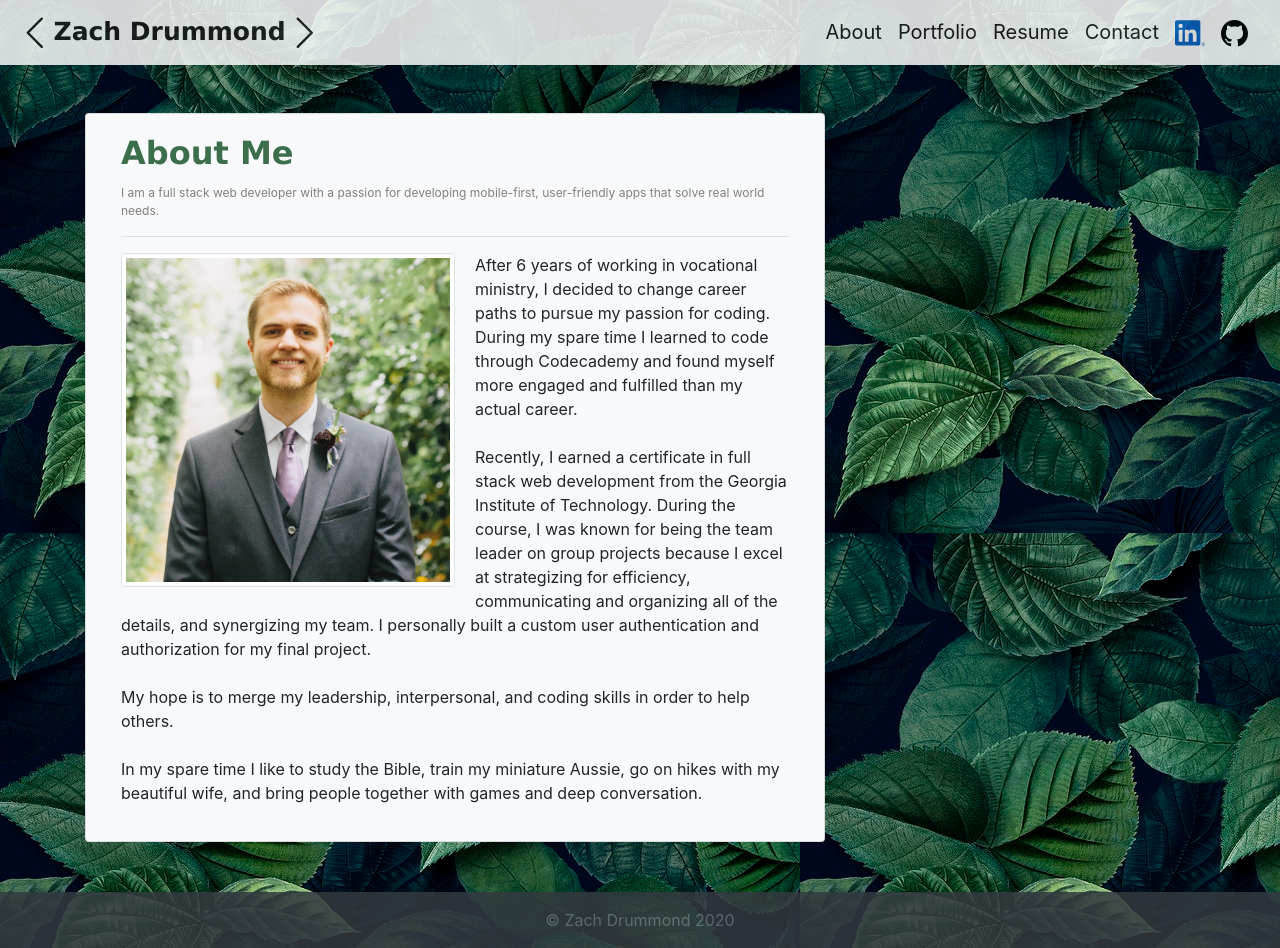
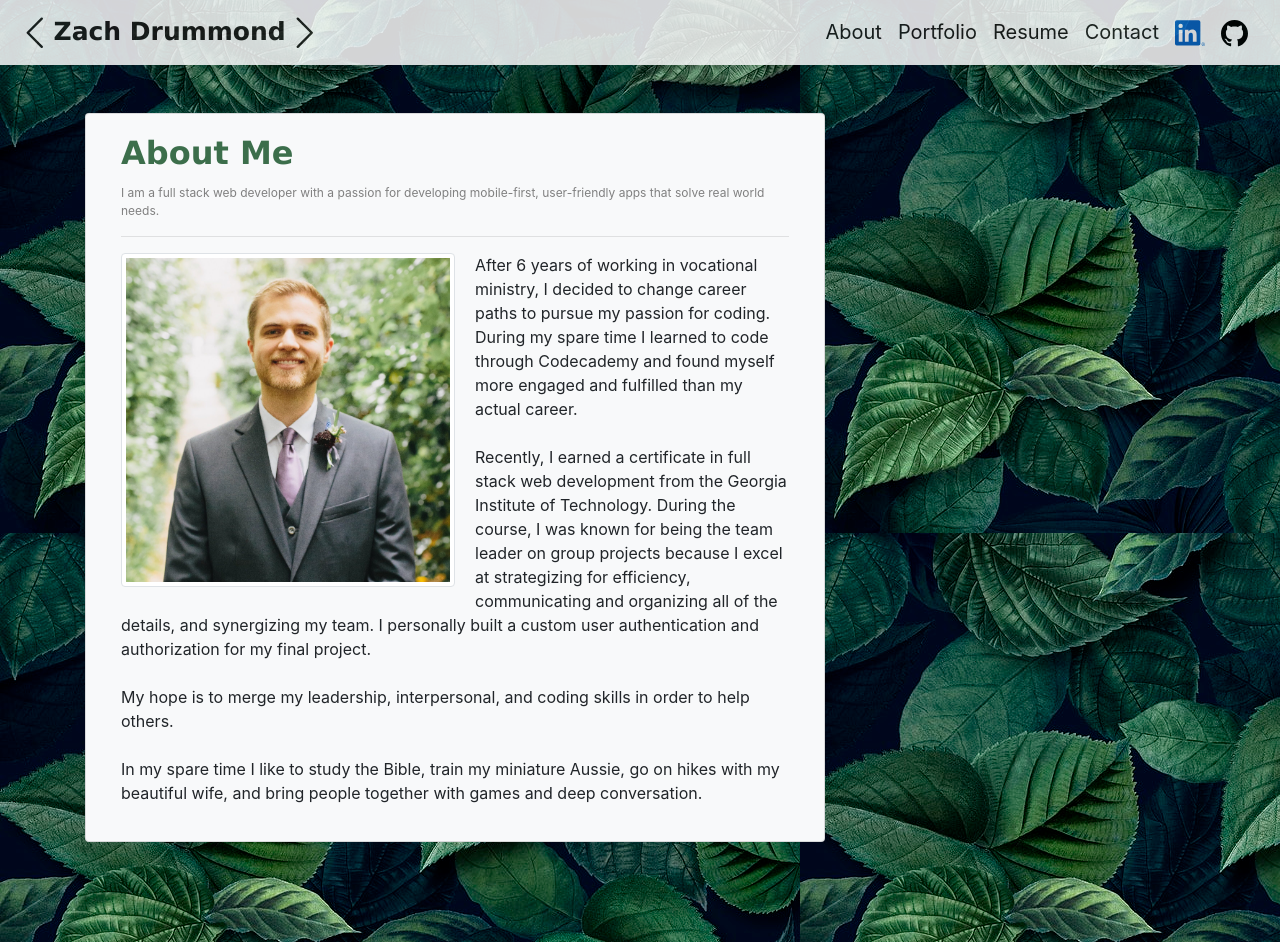
Before and after one commit to zachdrummond/portfolio-react, a React (Create React App) app: page /#/ in a window 1280 px wide. Built offline with nearby package versions, Linux system fonts and the light colour scheme.

Commit message:
Fixed the footer

```diff
--- a/src/components/Footer/Footer.css
+++ b/src/components/Footer/Footer.css
@@ -1,7 +1,4 @@
 footer {
   opacity: 0.85!important;
-  position: relative;
-  bottom: 0;
-  width: 100%;
-  text-align: center;
+  z-index: -1!important;
 }
--- a/src/components/Footer/Footer.jsx
+++ b/src/components/Footer/Footer.jsx
@@ -1,11 +1,13 @@
-import "./Footer.css";
+import "./Footer.css"
 
 const Footer = () => {
   return (
-    <footer className="bg-dark p-3">
-      <span className="text-secondary">
-        &copy; Zach Drummond 2020
-      </span>
+    <footer className="navbar fixed-bottom bg-dark p-2">
+      <div className="container justify-content-center">
+        <span className="navbar-text text-secondary">
+          &copy; Zach Drummond 2020
+        </span>
+      </div>
     </footer>
   );
 };
--- a/src/components/NavBar/Name.jsx
+++ b/src/components/NavBar/Name.jsx
@@ -3,7 +3,11 @@ import { Link } from "react-router-dom";
 const Name = () => {
   return (
     <>
-      <Link id="name" className="navbar-brand font-weight-bold font m-0" to="/about">
+      <Link
+        id="name"
+        className="navbar-brand font-weight-bold font m-0"
+        to="/about"
+      >
         {/* < Arrow */}
         <svg
           width="1.5em"
@@ -36,7 +40,7 @@ const Name = () => {
       </Link>
       {/* Navbar Collapsible Button */}
       <button
-        className="navbar-toggler"
+        className="navbar-toggler button"
         type="button"
         data-toggle="collapse"
         data-target="#navbarMenu"
--- a/src/index.css
+++ b/src/index.css
@@ -1,27 +1,15 @@
-* {
-  box-sizing: border-box;
-}
-*:before,
-*:after {
-  box-sizing: border-box;
-}
-
+/* Adds the background image to each page */
 html,
 body {
-  height: 100%;
-  position: relative;
   background-image: url(./images/Background.jpg);
 }
 
+/* Adds space between the main element and the footer */
 main {
-  min-height: 100vh;
-  overflow: hidden;
-  display: block;
-  position: relative;
-  padding-bottom: 50px;
+  margin-bottom: 100px;
 }
 
-/* An id selector that changes the color of the header in the card */
+/* Changes the color of the header in the card */
 #Header {
   color: #3c6e4b !important;
 }
@@ -30,7 +18,7 @@ main {
   color: gray;
   font-size: 12px;
 }
-/* A class selector that changes the font to serif */
+/* Changes the font to serif */
 .font {
   font-family: Verdana, Geneva, Tahoma, sans-serif !important;
 }
```
